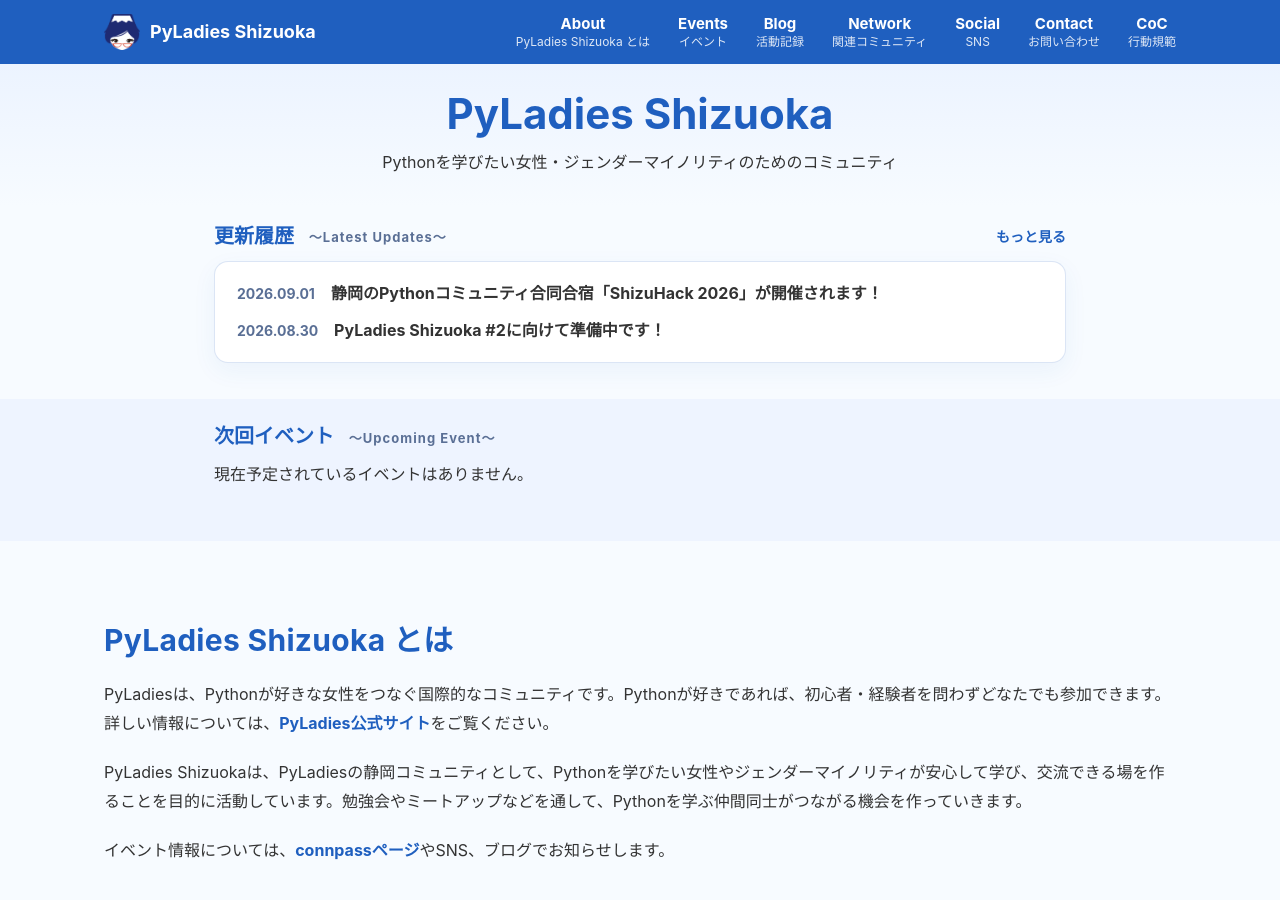
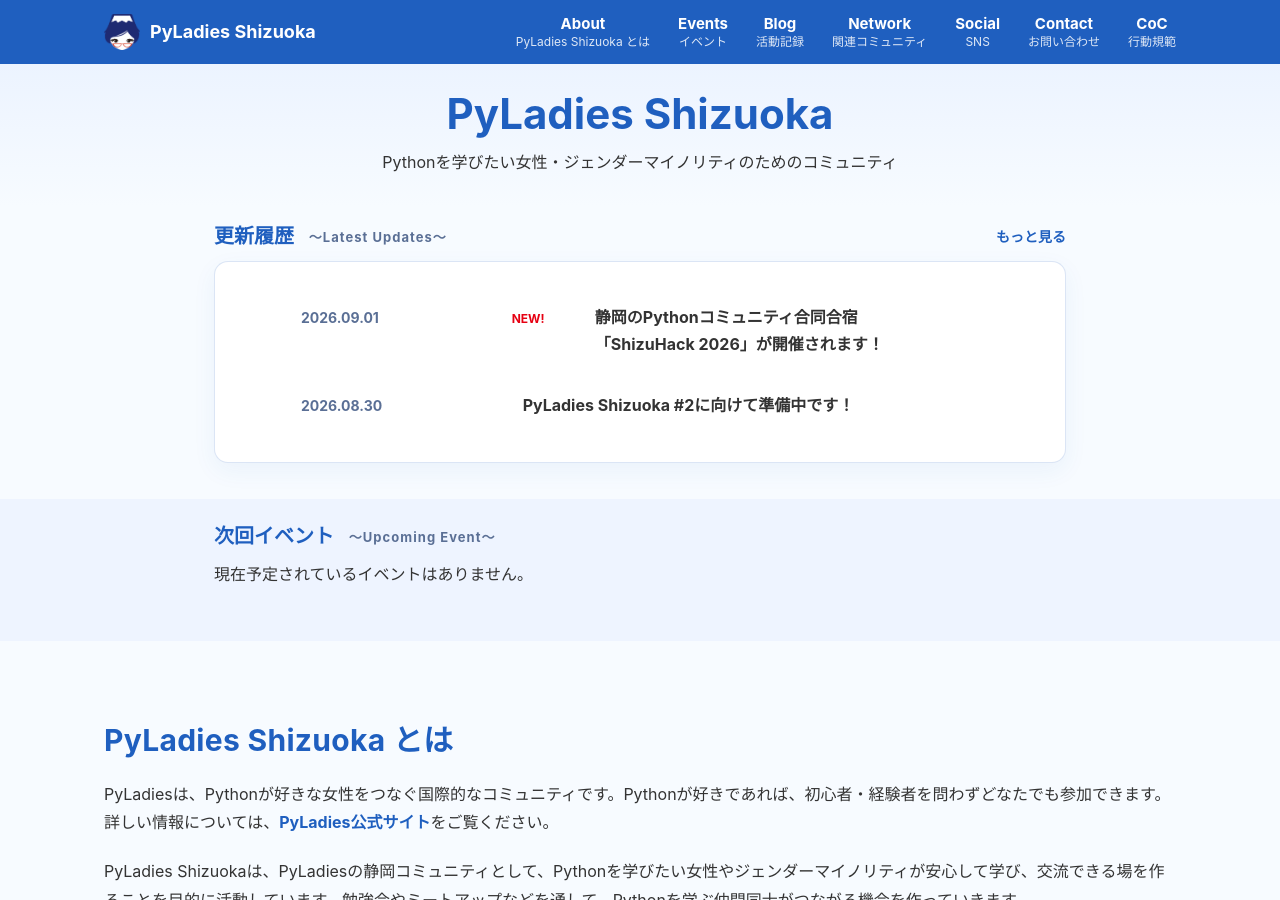
Before and after one commit to PyLadiesShizuoka/pyladiesshizuoka.github.io, a Jekyll site: the page built from index.html, in a window 1280 px wide and 900 px high. Built offline with Jekyll 4.4.1, drawn with Linux system fonts in a browser that asks for light colours.

Commit message:
Enhance latest news list with new label for first post

```diff
--- a/index.html
+++ b/index.html
@@ -24,11 +24,18 @@
 
     <ul class="latest-news-list">
       {% for post in site.posts limit:2 %}
-        <li>
-          <time>{{ post.date | date: "%Y.%m.%d" }}</time>
-          <a href="{{ post.url | relative_url }}">{{ post.title }}</a>
-        </li>
-      {% endfor %}
+  　　　<li>
+    　　　<time>{{ post.date | date: "%Y.%m.%d" }}</time>
+
+    　　　<span class="latest-news-content">
+     　　 {% if forloop.first %}
+       　　 <span class="new-label">NEW!</span>
+    　　  {% endif %}
+
+     　 <a href="{{ post.url | relative_url }}">{{ post.title }}</a>
+   　　 </span>
+  　　</li>
+　　　{% endfor %}
     </ul>
   </div>
 </section>
```
